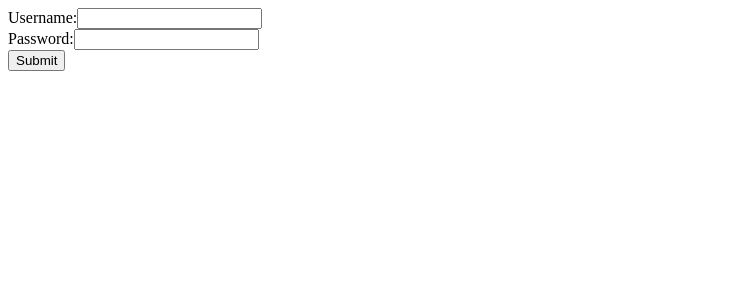
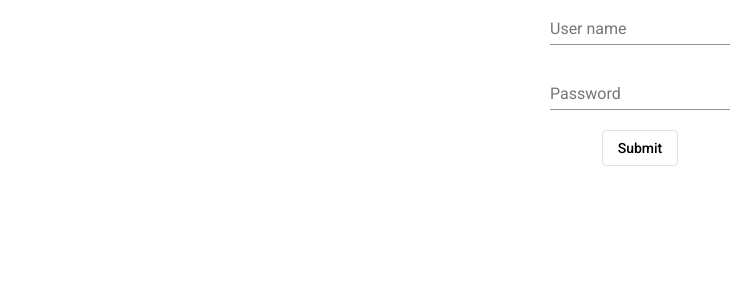
Before and after one commit to bnov89/bfb-web-angular, an Angular app: page /login in a window 1280 px wide. Shown: the top 300 px of the page, without its empty margins (0-733 px from the left). Built offline with nearby package versions, Linux system fonts and the light colour scheme.

Commit message:
Added angular material. Added styles to login component

```diff
--- a/angular.json
+++ b/angular.json
@@ -24,6 +24,7 @@
               "src/assets"
             ],
             "styles": [
+              "./node_modules/@angular/material/prebuilt-themes/indigo-pink.css",
               "src/styles.css"
             ],
             "scripts": []
@@ -89,6 +90,7 @@
               "src/assets"
             ],
             "styles": [
+              "./node_modules/@angular/material/prebuilt-themes/indigo-pink.css",
               "src/styles.css"
             ],
             "scripts": []
@@ -120,6 +122,7 @@
           }
         }
       }
-    }},
+    }
+  },
   "defaultProject": "bfb-web-angular"
 }
--- a/package.json
+++ b/package.json
@@ -12,13 +12,16 @@
   "private": true,
   "dependencies": {
     "@angular/animations": "~8.2.4",
+    "@angular/cdk": "~8.2.3",
     "@angular/common": "~8.2.4",
     "@angular/compiler": "~8.2.4",
     "@angular/core": "~8.2.4",
     "@angular/forms": "~8.2.4",
+    "@angular/material": "^8.2.3",
     "@angular/platform-browser": "~8.2.4",
     "@angular/platform-browser-dynamic": "~8.2.4",
     "@angular/router": "~8.2.4",
+    "hammerjs": "^2.0.8",
     "rxjs": "~6.4.0",
     "tslib": "^1.10.0",
     "zone.js": "~0.9.1"
--- a/src/app/login/login.component.css
+++ b/src/app/login/login.component.css
@@ -0,0 +1,5 @@
+.horizontal-center {
+  display: flex;
+  justify-content: center;
+  align-items: center;
+}
--- a/src/app/login/login.component.html
+++ b/src/app/login/login.component.html
@@ -1,16 +1,19 @@
-<div>
-  <form role="form" (submit)="login()">
-    <div class="form-group">
-      <label for="username">Username:</label> <input type="text"
-                                                     class="form-control" id="username" name="username"
-                                                     [(ngModel)]="credentials.username"/>
-    </div>
-    <div class="form-group">
-      <label for="password">Password:</label> <input type="password"
-                                                     class="form-control" id="password" name="password"
-                                                     [(ngModel)]="credentials.password"/>
-    </div>
-    <button type="submit" class="btn btn-primary">Submit</button>
-  </form>
-
+<div id="login-container">
+  <div class="horizontal-center">
+    <form (submit)="login()">
+      <mat-form-field>
+        <mat-label>User name</mat-label>
+        <input matInput type="text" name="username" [(ngModel)]="credentials.username">
+      </mat-form-field>
+      <br/>
+      <mat-form-field>
+        <mat-label>Password</mat-label>
+        <input matInput type="password" name="password" [(ngModel)]="credentials.password">
+      </mat-form-field>
+      <br/>
+      <div class="horizontal-center">
+        <button mat-stroked-button type="submit">Submit</button>
+      </div>
+    </form>
+  </div>
 </div>
--- a/src/index.html
+++ b/src/index.html
@@ -6,6 +6,8 @@
   <base href="/">
   <meta name="viewport" content="width=device-width, initial-scale=1">
   <link rel="icon" type="image/x-icon" href="favicon.ico">
+  <link href="https://fonts.googleapis.com/css?family=Roboto:300,400,500&display=swap" rel="stylesheet">
+  <link href="https://fonts.googleapis.com/icon?family=Material+Icons" rel="stylesheet">
 </head>
 <body>
   <app-root></app-root>
--- a/src/main.ts
+++ b/src/main.ts
@@ -1,3 +1,4 @@
+import 'hammerjs';
 import { enableProdMode } from '@angular/core';
 import { platformBrowserDynamic } from '@angular/platform-browser-dynamic';
 
--- a/src/styles.css
+++ b/src/styles.css
@@ -1 +1,12 @@
 /* You can add global styles to this file, and also import other style files */
+@import '~@angular/material/prebuilt-themes/deeppurple-amber.css';
+
+html, body {
+  width: 100%;
+  height: 100%;
+}
+
+body {
+  margin: 0;
+  font-family: Roboto, "Helvetica Neue", sans-serif;
+}
```
Also changed, not shown: src/app/app.module.ts (+9 -1 lines), 1 other file (tests, documents, lock files or other folders).
